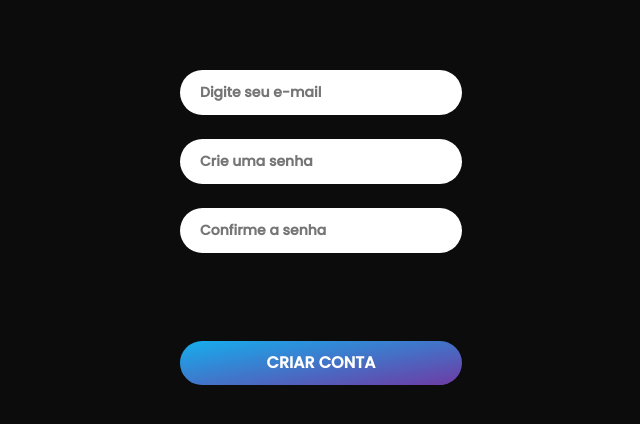
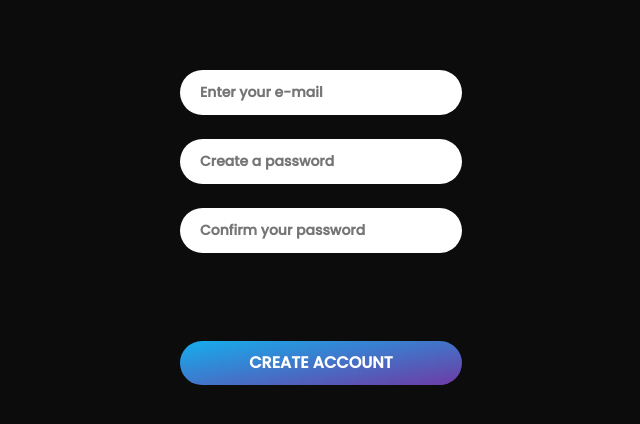
Before and after one commit to lucasnr/node-react-todo, a React (Create React App) app in the folder web/: page /signup in a window 1280 px wide. Shown: the part 278-702 px from the top of the page, without its empty margins (319-959 px from the left). Built offline with nearby package versions, Linux system fonts and the light colour scheme; the HTML template or start-up script is replaced by a standard one.

Commit message:
Change language in home, signin and signup pages

```diff
--- a/web/src/pages/HomePage/index.js
+++ b/web/src/pages/HomePage/index.js
@@ -20,13 +20,13 @@ export default function HomePage() {
 			<Logo />
 
 			<ButtonGroup>
-        <Button onClick={() => handleClick('/signup')} text="Criar conta" />
-        <Button text="Entrar com o Google" normal disabled />
+				<Button onClick={() => handleClick('/signup')} text="Create account" />
+				<Button text="Sign in with Google" normal disabled />
 			</ButtonGroup>
 
 			<Button
 				onClick={() => handleClick('/signin')}
-        text="Login"
+				text="Sign in"
 				gradientText
 			/>
 		</Container>
--- a/web/src/pages/SignInPage/index.js
+++ b/web/src/pages/SignInPage/index.js
@@ -54,12 +54,12 @@ export default function SignInPage() {
 					<Input
 						ref={passwordRef}
 						name="password"
-						placeholder="Senha"
+						placeholder="Password"
 						type="password"
 					/>
 				</ButtonGroup>
 
-				<Button type="submit" text="Login" gradientText variant />
+				<Button type="submit" text="Sign in" gradientText variant />
 			</Form>
 		</Container>
 	);
--- a/web/src/pages/SignUpPage/index.js
+++ b/web/src/pages/SignUpPage/index.js
@@ -26,7 +26,7 @@ export default function SignUpPage() {
 			const passwordConfirm = confirmPassRef.current.value;
 
 			if (password !== passwordConfirm) {
-				setMessage('As senhas não coincidem');
+				setMessage("Passwords don't match");
 				setLoading(false);
 				return;
 			} else setMessage(null);
@@ -58,23 +58,23 @@ export default function SignUpPage() {
 				<ButtonGroup>
 					<Input
 						name="email"
-						placeholder="Digite seu e-mail"
+						placeholder="Enter your e-mail"
 						type="email"
 						ref={emailRef}
 					/>
 					<Input
 						name="password"
-						placeholder="Crie uma senha"
+						placeholder="Create a password"
 						type="password"
 						ref={passwordRef}
 					/>
 					<Input
-						placeholder="Confirme a senha"
+						placeholder="Confirm your password"
 						type="password"
 						ref={confirmPassRef}
 					/>
 
-					<Button type="submit" text="Criar conta" variant />
+					<Button type="submit" text="Create account" variant />
 				</ButtonGroup>
 			</Form>
 		</Container>
```
Lines whose indentation alone changed are shown as unchanged.
